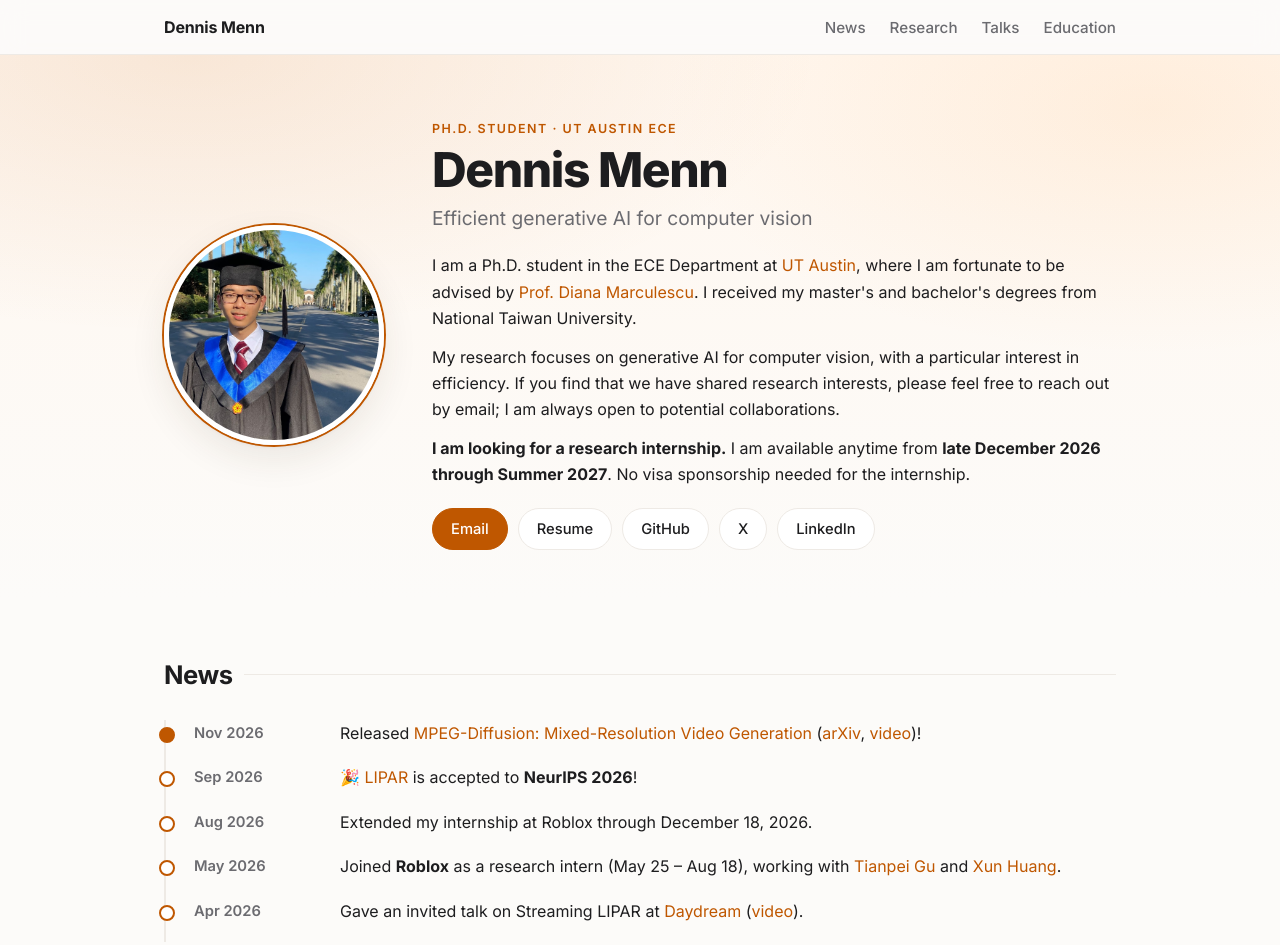
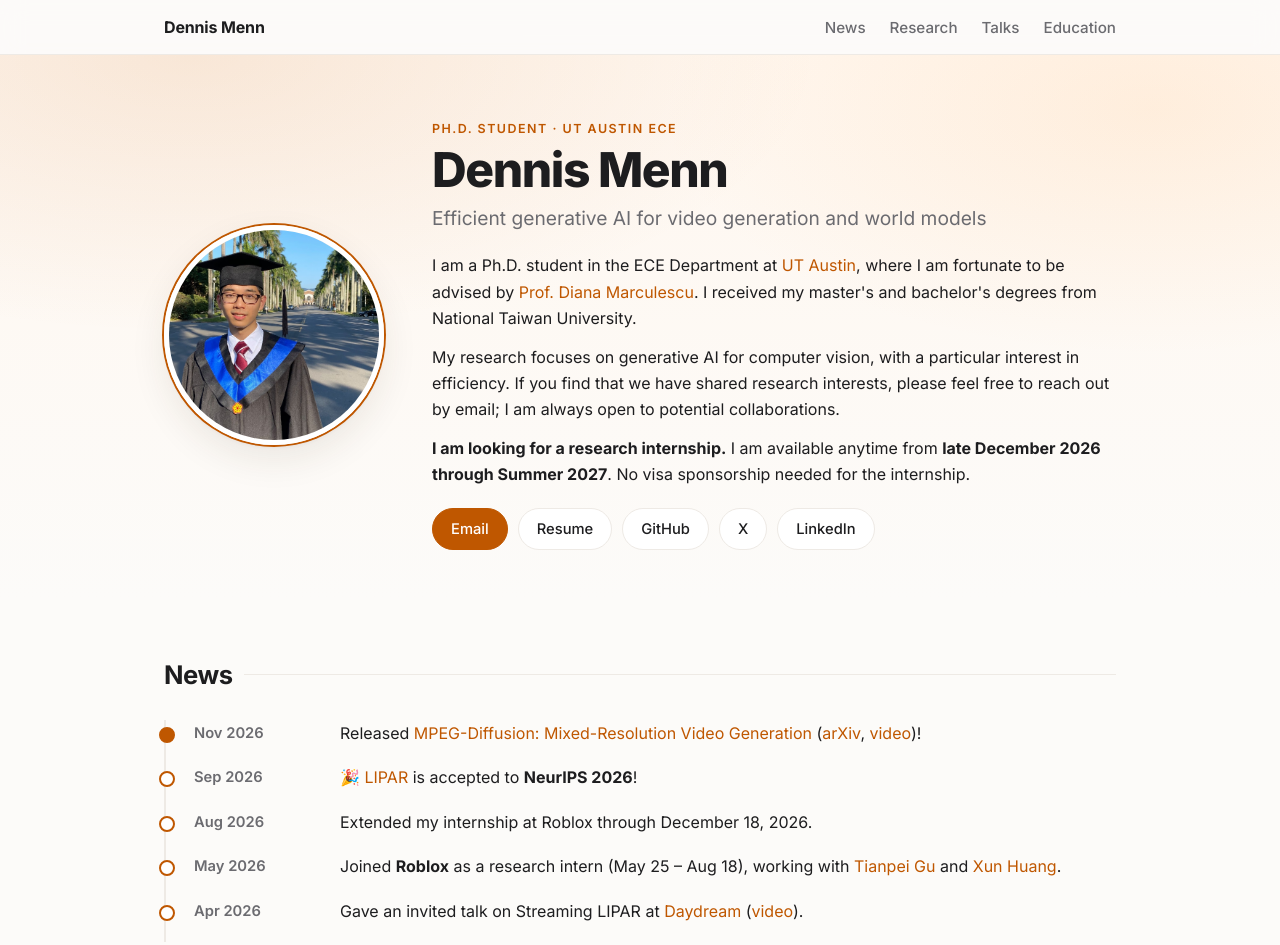
Before and after one commit to DennisMenn/DennisMenn.github.io, a plain HTML site: page index.html in a window 1280 px wide. Shown: the top 945 px of the page. Drawn offline with Linux system fonts and the light colour scheme.

Commit message:
Homepage: tagline to video generation and world models

```diff
--- a/index.html
+++ b/index.html
@@ -4,9 +4,9 @@
   <meta charset="utf-8">
   <meta name="viewport" content="width=device-width, initial-scale=1">
   <title>Dennis Menn</title>
-  <meta name="description" content="Dennis Menn — Ph.D. student in ECE at UT Austin, working on efficient generative AI for computer vision.">
+  <meta name="description" content="Dennis Menn — Ph.D. student in ECE at UT Austin, working on efficient generative AI for video generation and world models.">
   <meta property="og:title" content="Dennis Menn">
-  <meta property="og:description" content="Ph.D. student at UT Austin working on efficient generative AI for computer vision.">
+  <meta property="og:description" content="Ph.D. student at UT Austin working on efficient generative AI for video generation and world models.">
   <meta property="og:image" content="https://dennismenn.github.io/assets/lipar_demo_poster.jpg">
   <link rel="preconnect" href="https://fonts.googleapis.com">
   <link rel="preconnect" href="https://fonts.gstatic.com" crossorigin>
@@ -32,7 +32,7 @@
       <div class="hero-text">
         <p class="eyebrow">Ph.D. Student · UT Austin ECE</p>
         <h1>Dennis Menn</h1>
-        <p class="tagline">Efficient generative AI for computer vision</p>
+        <p class="tagline">Efficient generative AI for video generation and world models</p>
         <p>
           I am a Ph.D. student in the ECE Department at <a href="https://www.utexas.edu/">UT Austin</a>,
           where I am fortunate to be advised by
```
